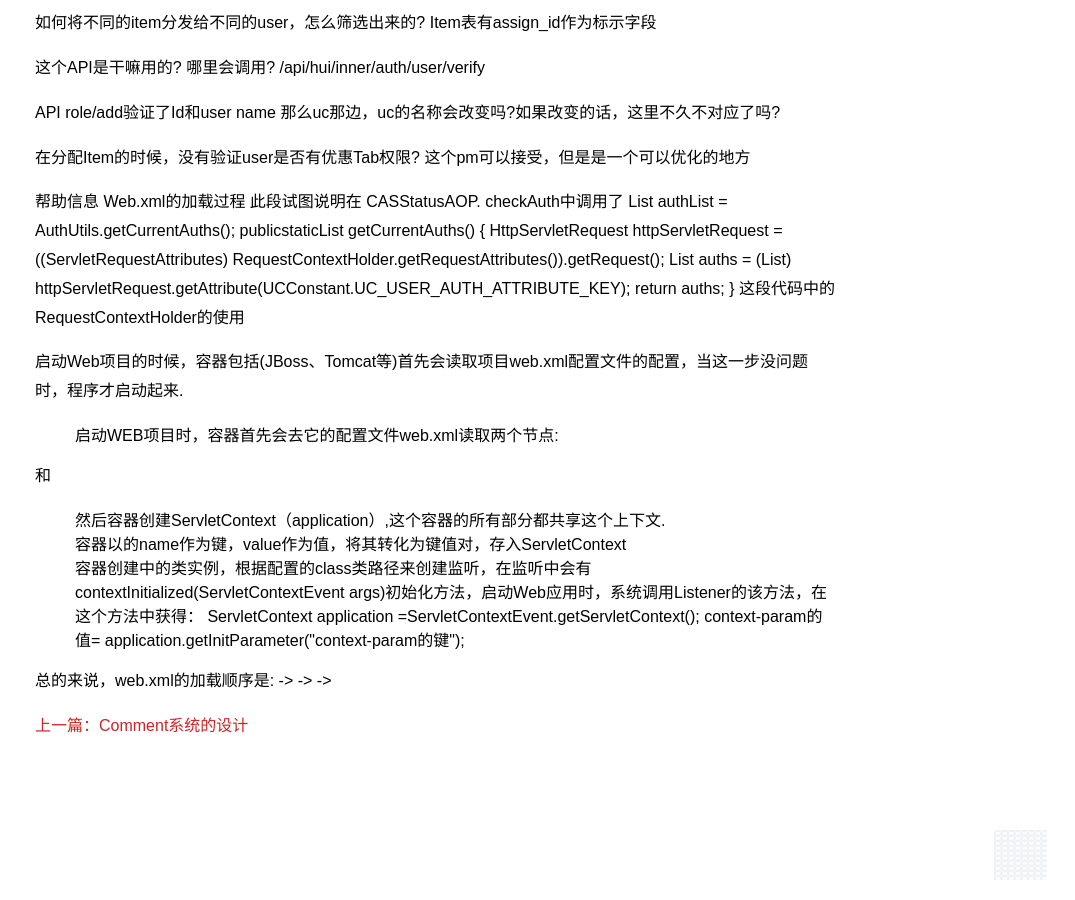
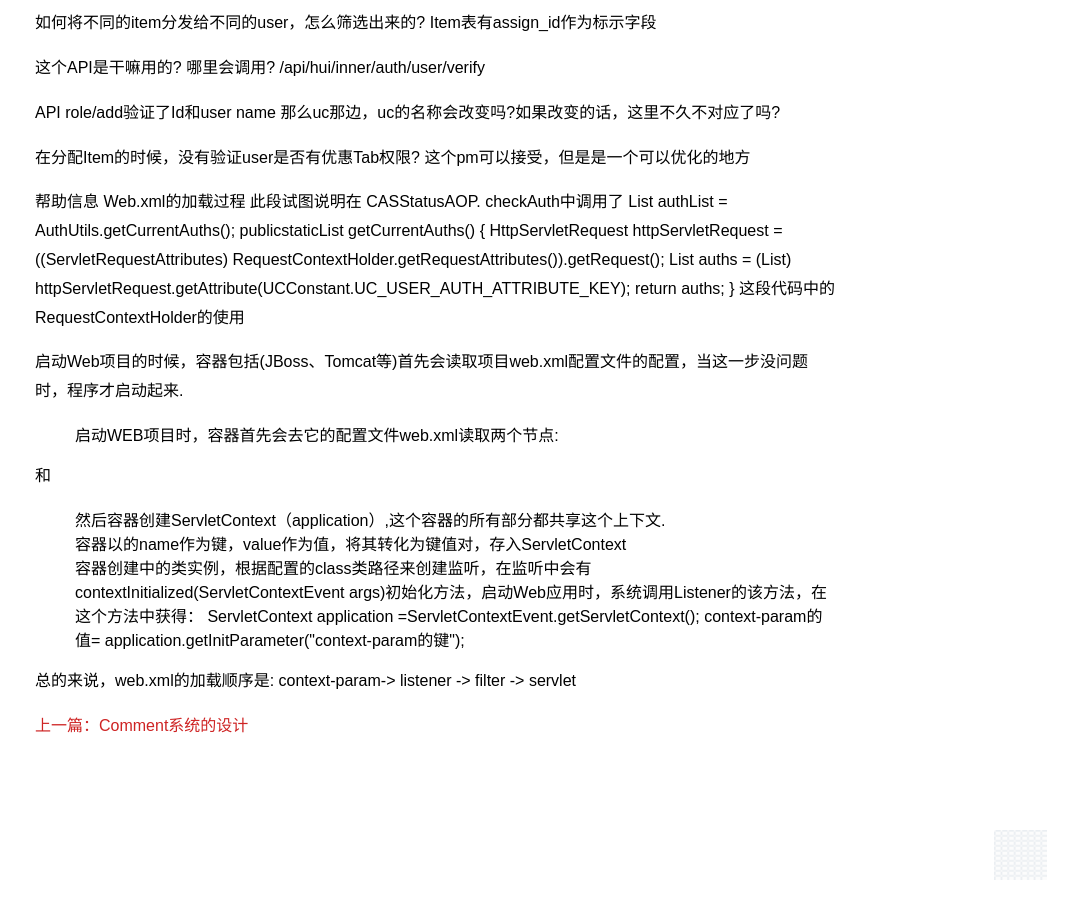
Before and after one commit to yinhaomin/yinhaomin.github.io, a Jekyll site: the page built from _posts/2016-04-02-权限系统设计.md, in a window 1280 px wide and 900 px high, scrolled down 1953 px. Shown: the whole window, without its empty margins (205-1280 px from the left). Built offline with Jekyll 4.4.1, drawn with Linux system fonts in a browser that asks for light colours; comment, search, counter and statistics services are not loaded.

Commit message:
Update 2016-04-02-权限系统设计.md

```diff
--- a/_posts/2016-04-02-权限系统设计.md
+++ b/_posts/2016-04-02-权限系统设计.md
@@ -140,4 +140,5 @@
 ServletContext application =ServletContextEvent.getServletContext();
 context-param的值= application.getInitParameter("context-param的键");
 
-总的来说，web.xml的加载顺序是: <context-param>-> <listener> -> <filter> -> <servlet>
+总的来说，web.xml的加载顺序是:
+context-param-> listener -> filter -> servlet
```
